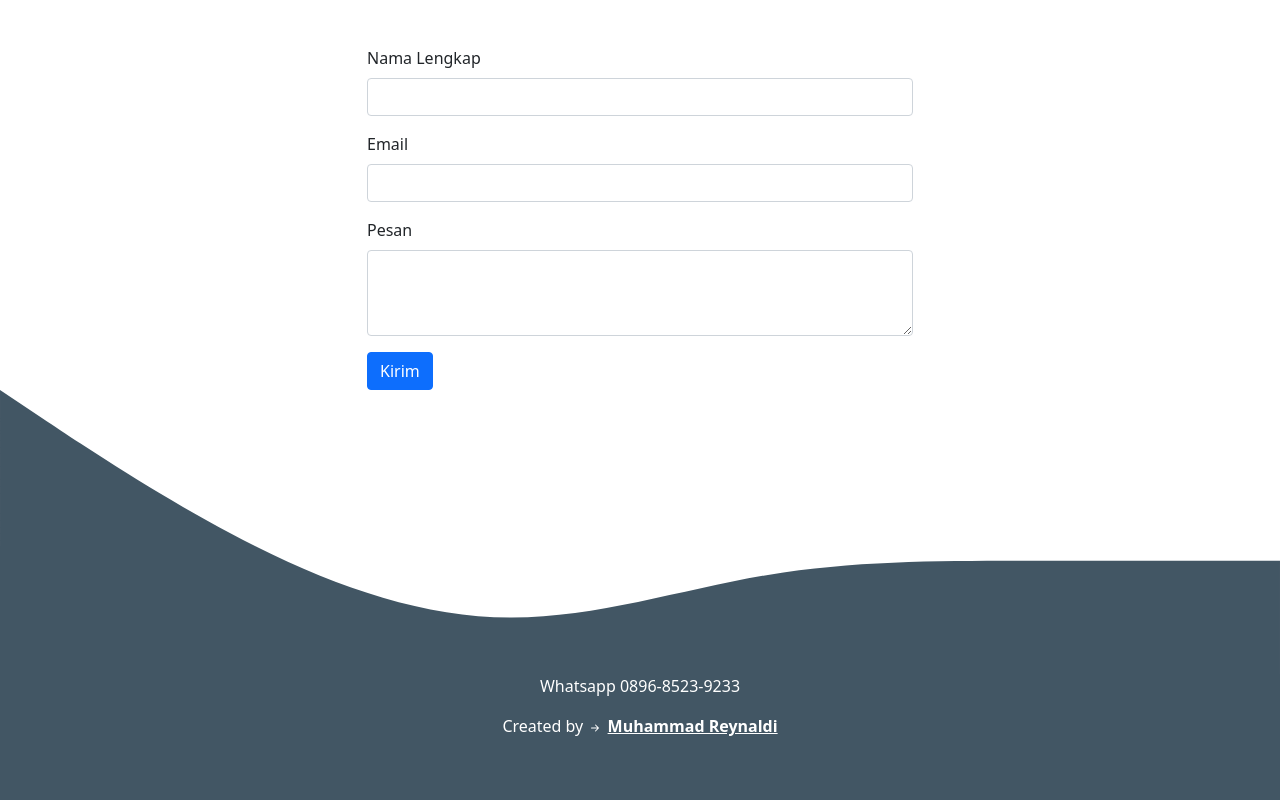
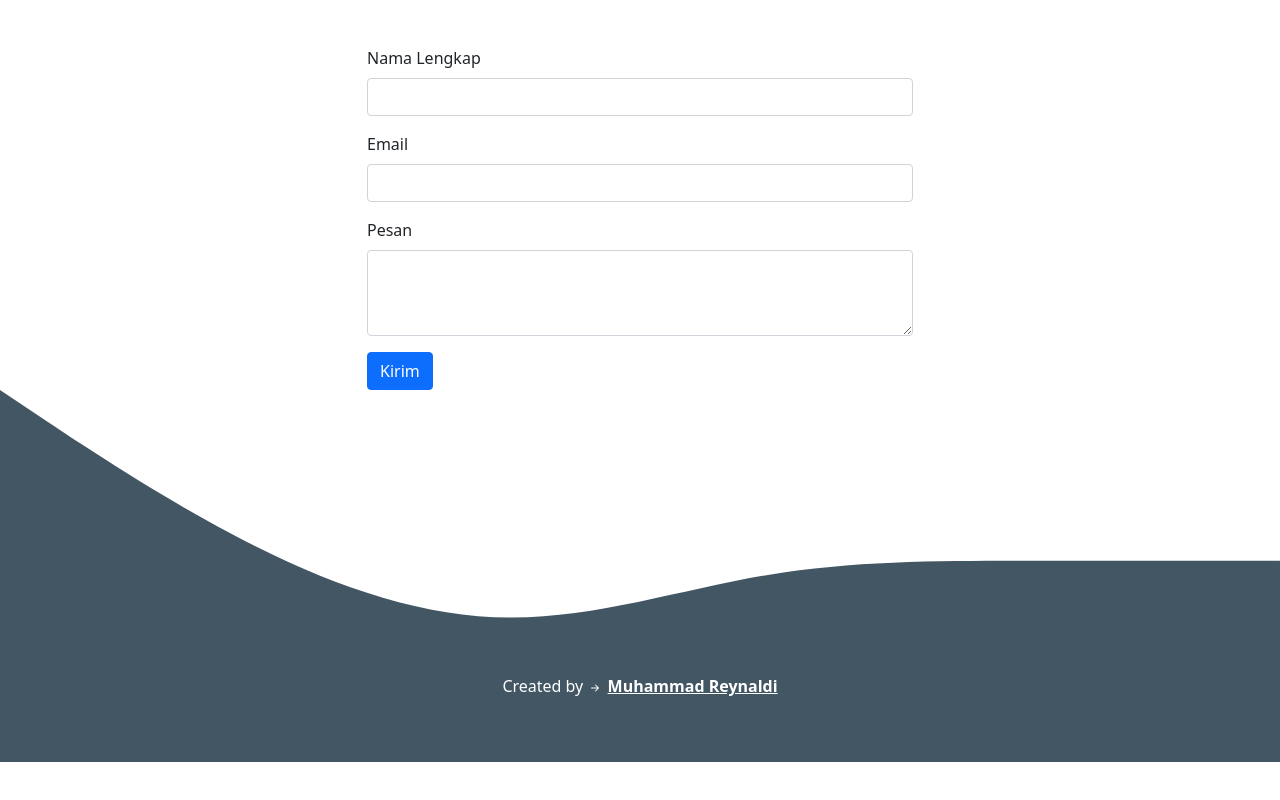
Before and after one commit to MReynaldi/mreynaldi.github.io, a plain HTML site: page index.html in a window 1280 px wide. Shown: the part 2860-3660 px from the top of the page. After the commit the page ends 3622 px from the top, so only its background shows below. Drawn offline with nearby package versions, Linux system fonts and the light colour scheme.

Commit message:
Update index.html

```diff
--- a/index.html
+++ b/index.html
@@ -201,7 +201,7 @@
 
     <!--footer-->
     <footer class="text-white text-center pb-5" style="background-color: #425664">
-      <p>Whatsapp 0896-8523-9233</p>
+
       <p>
         Created by
         <svg xmlns="http://www.w3.org/2000/svg" width="16" height="16" fill="currentColor" class="bi bi-arrow-right-short" viewBox="0 0 16 16">
```
